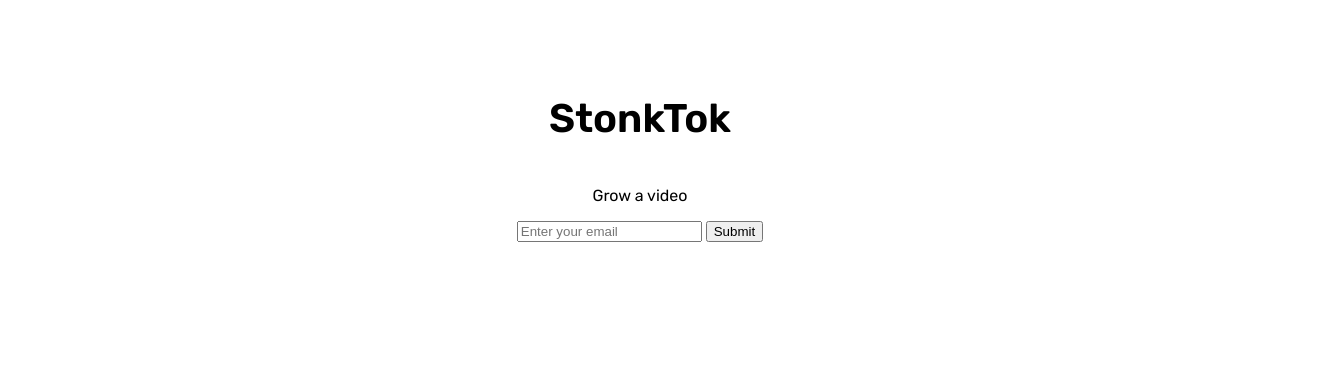
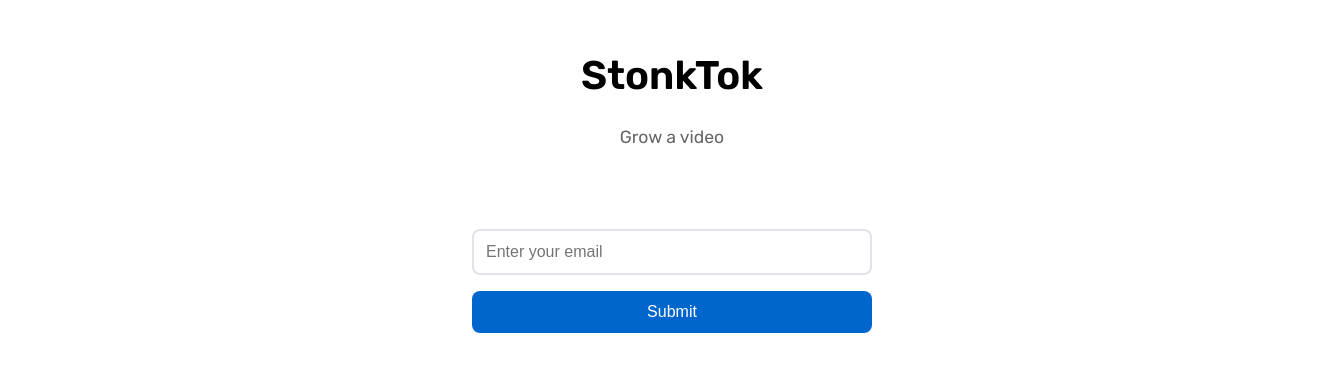
Before and after one commit to PatatoBit/StonkTok, a SvelteKit app: page / in a window 1280 px wide. Shown: the part 253-624 px from the top of the page, 1336 px wide, since content can reach past the window. Built offline with nearby package versions, Linux system fonts and the light colour scheme; no server answers.

Commit message:
basic styling
I don't like myself

```diff
--- a/src/routes/+page.svelte
+++ b/src/routes/+page.svelte
@@ -49,26 +49,52 @@
 </script>
 
 <main class="flex-center">
+	<div class="header-section">
 		<h1>StonkTok</h1>
-	<p>Grow a video</p>
+		<p class="subtitle">Grow a video</p>
+	</div>
 
 	{#if !data.session}
-		<form action="" on:submit|preventDefault={async () => await handleSubmit()}>
-			<input type="email" placeholder="Enter your email" required bind:value={email} />
-			<button type="submit">Submit</button>
+		<div class="auth-section">
+			<form class="auth-form" on:submit|preventDefault={async () => await handleSubmit()}>
+				<input
+					type="email"
+					placeholder="Enter your email"
+					required
+					bind:value={email}
+					class="form-input"
+				/>
+				<button type="submit" class="btn btn-primary">Submit</button>
 			</form>
+		</div>
 	{:else}
-		<p>Welcome back, {data.user?.email}!</p>
+		<div class="user-section">
+			<p class="welcome-text">Welcome back, {data.user?.email}!</p>
+		</div>
 
-		<form on:submit|preventDefault={async () => await handleInvest()}>
-			<input type="text" placeholder="Enter video URL" required bind:value={formVideoUrl} />
-			<input type="number" placeholder="Enter amount" required bind:value={amount} />
-			<button type="submit">Invest</button>
+		<div class="invest-section">
+			<form class="invest-form" on:submit|preventDefault={async () => await handleInvest()}>
+				<input
+					type="text"
+					placeholder="Enter video URL"
+					required
+					bind:value={formVideoUrl}
+					class="form-input"
+				/>
+				<input
+					type="number"
+					placeholder="Enter amount"
+					required
+					bind:value={amount}
+					class="form-input"
+				/>
+				<button type="submit" class="btn btn-primary">Invest</button>
 			</form>
+		</div>
 
-		<br />
-
+		<div class="logout-section">
 			<button
+				class="btn btn-secondary"
 				on:click={async () => {
 					try {
 						const { error } = await data.supabase.auth.signOut();
@@ -83,5 +109,6 @@
 					}
 				}}>Sign out</button
 			>
+		</div>
 	{/if}
 </main>
--- a/src/styles/global.scss
+++ b/src/styles/global.scss
@@ -25,4 +25,85 @@ h1 {
 	width: 100%;
 	min-height: 100vh;
 	text-align: center;
+	padding: 2rem;
+	gap: 2rem;
 }
+
+/* Section spacing */
+.header-section {
+	margin-bottom: 1rem;
+}
+
+.subtitle {
+	margin-top: 0.5rem;
+	font-size: 1.1rem;
+	color: #666;
+}
+
+.auth-section,
+.user-section,
+.invest-section,
+.logout-section {
+	width: 100%;
+	max-width: 400px;
+	margin: 1rem 0;
+}
+
+/* Form styling */
+.auth-form,
+.invest-form {
+	display: flex;
+	flex-direction: column;
+	gap: 1rem;
+	width: 100%;
+}
+
+.form-input {
+	padding: 0.75rem;
+	font-size: 1rem;
+	border: 2px solid #e1e5e9;
+	border-radius: 0.5rem;
+	transition: border-color 0.2s ease;
+}
+
+.form-input:focus {
+	outline: none;
+	border-color: #0066cc;
+}
+
+/* Button styling */
+.btn {
+	padding: 0.75rem 1.5rem;
+	font-size: 1rem;
+	font-weight: 500;
+	border: none;
+	border-radius: 0.5rem;
+	cursor: pointer;
+	transition: all 0.2s ease;
+}
+
+.btn-primary {
+	background-color: #0066cc;
+	color: white;
+}
+
+.btn-primary:hover {
+	background-color: #0052a3;
+}
+
+.btn-secondary {
+	background-color: #f8f9fa;
+	color: #666;
+	border: 2px solid #e1e5e9;
+}
+
+.btn-secondary:hover {
+	background-color: #e9ecef;
+}
+
+/* Text styling */
+.welcome-text {
+	font-size: 1.1rem;
+	color: #333;
+	margin-bottom: 1rem;
+}
```
Lines whose indentation alone changed are shown as unchanged.
